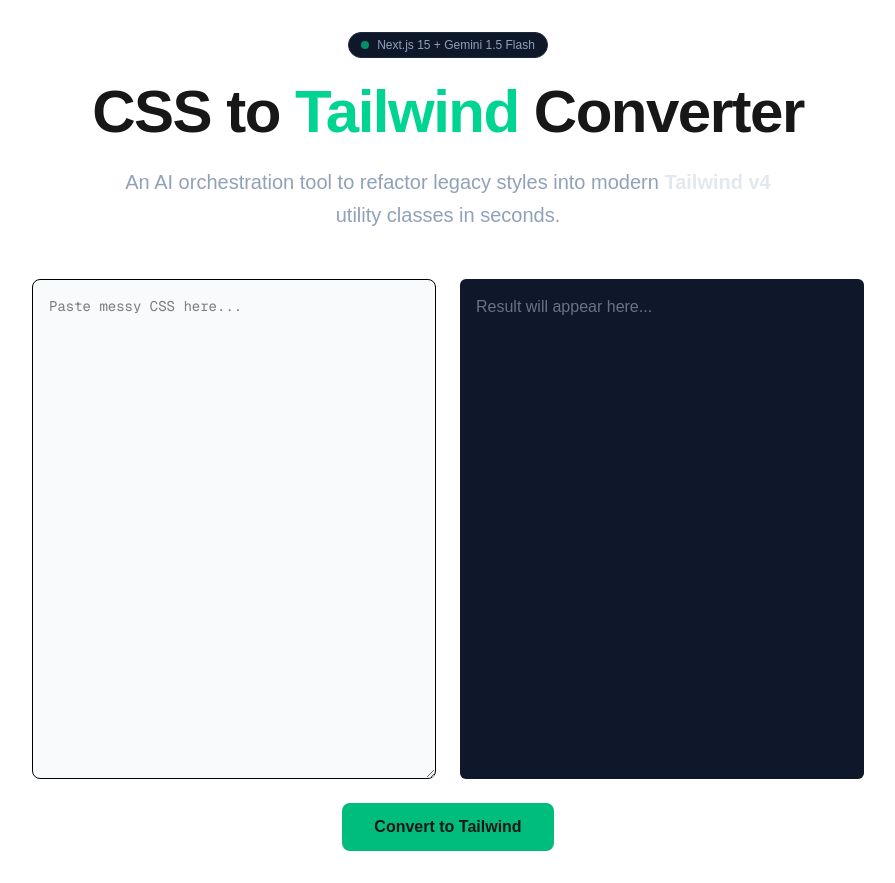
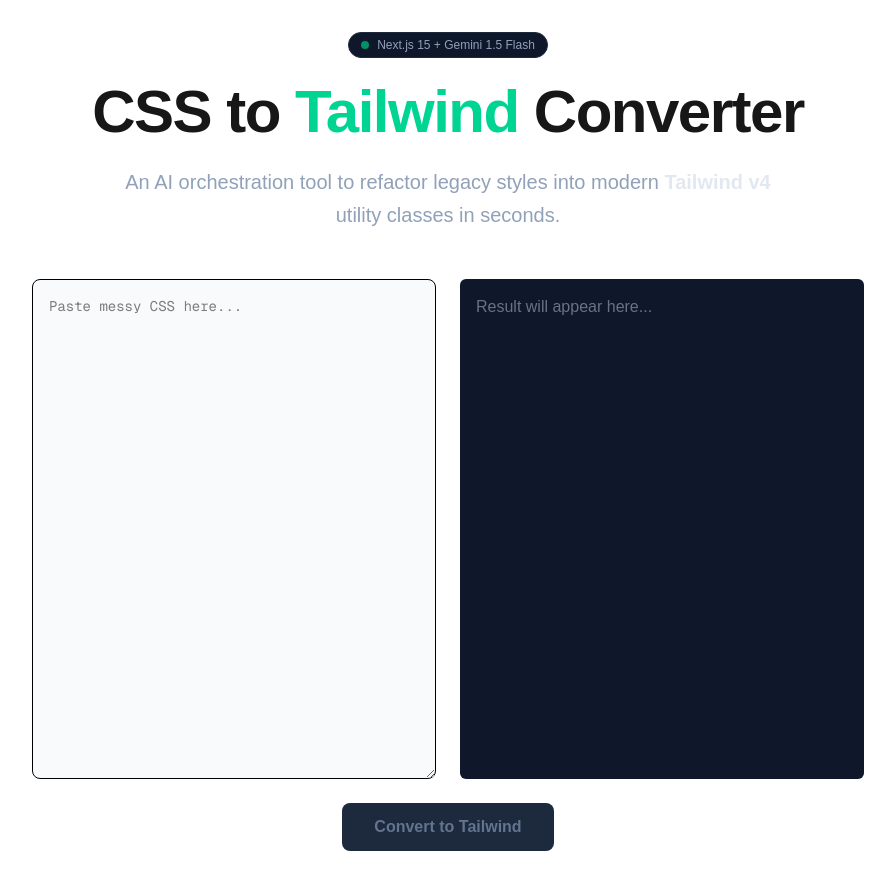
Before and after one commit to helenwijaya95/css-refactorer, a Next.js app: page / in a window 1280 px wide. Shown: the whole page, without its empty margins (192-1087 px from the left). Built offline with nearby package versions, Linux system fonts and the light colour scheme; no server answers.

Commit message:
add input validation and empty state handling

```diff
--- a/app/page.tsx
+++ b/app/page.tsx
@@ -7,14 +7,23 @@
 import { RefactorResult } from "@/src/types";
 
 export default function RefactorPage() {
-  const [input, setInput] = useState('');
+  const [inputCss, setInputCss] = useState("");
   const [output, setOutput] = useState<RefactorResult | null>(null);
   const [loading, setLoading] = useState(false)
   const [isCooldown, setIsCooldown] = useState(false)
+  const [error, setError] = useState<string | null>(null);
+
   const handleRefactor = async () => {
+    if(!inputCss.trim()){
+      setError("Please enter some CSS first!");
+      return;
+    }
+
     if(isCooldown) return;
+
     setLoading(true)
-    const result = await refactorCSS(input)
+    setError(null);
+    const result = await refactorCSS(inputCss)
     if(result.success) setOutput(result.data || null)
       setLoading(false)
     setIsCooldown(true);
@@ -55,12 +64,13 @@
       </p>
     </div>
 
+    {/* 4. The Textbox */}
     <div className="grid grid-cols-2 gap-6 h-[500px]">
       <textarea
       className="p-4 border rounded-lg bg-gray-50 font-mono text-sm text-black"
       placeholder="Paste messy CSS here..."
-        value={input}
-        onChange={(e) => setInput(e.target.value)}
+      value={inputCss}
+      onChange={(e) => setInputCss(e.target.value)}
       />
 
       <div className="p-4 bg-slate-900 rounded-md min-h-[100px]">
@@ -93,9 +103,24 @@
         )}
       </div>
     </div>
+    {error && (
+      <p className="text-red-400 text-sm mt-2 flex items-center gap-1">
+        <span className="text-lg">⚠️</span> {error}
+      </p>
+    )}
+
+    {/* 5. The Button */}
     <div className="flex justify-center mt-6">
-        <button onClick={handleRefactor} className="bg-emerald-500 hover:bg-emerald-600 px-8 py-3 rounded-lg font-bold">
-          {loading ? "Converting..." : "Convert to Tailwind"}
+      <button
+        onClick={handleRefactor}
+        disabled={!inputCss.trim()||loading}
+        className={`px-8 py-3 rounded-lg font-bold transition-all ${
+          !inputCss.trim()
+            ? 'bg-slate-800 text-slate-500 cursor-not-allowed'
+            : 'bg-emerald-500 text-white hover:bg-emerald-400 shadow-lg shadow-emerald-500/20 cursor-pointer'
+        }`}
+      >
+        {loading ? "Refactoring..." : "Convert to Tailwind"}
       </button>
     </div>
 
```
Lines whose indentation alone changed are shown as unchanged.
